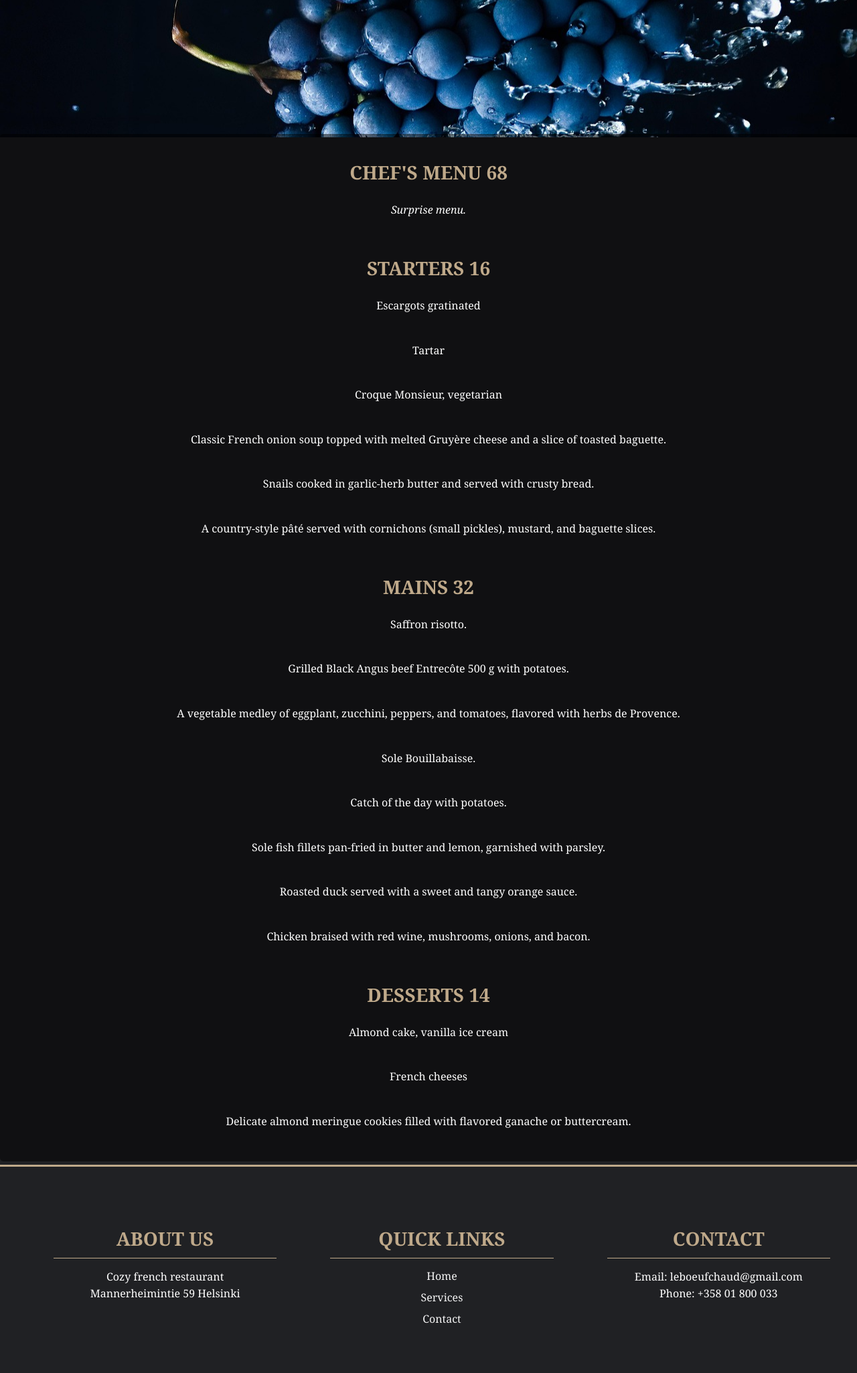
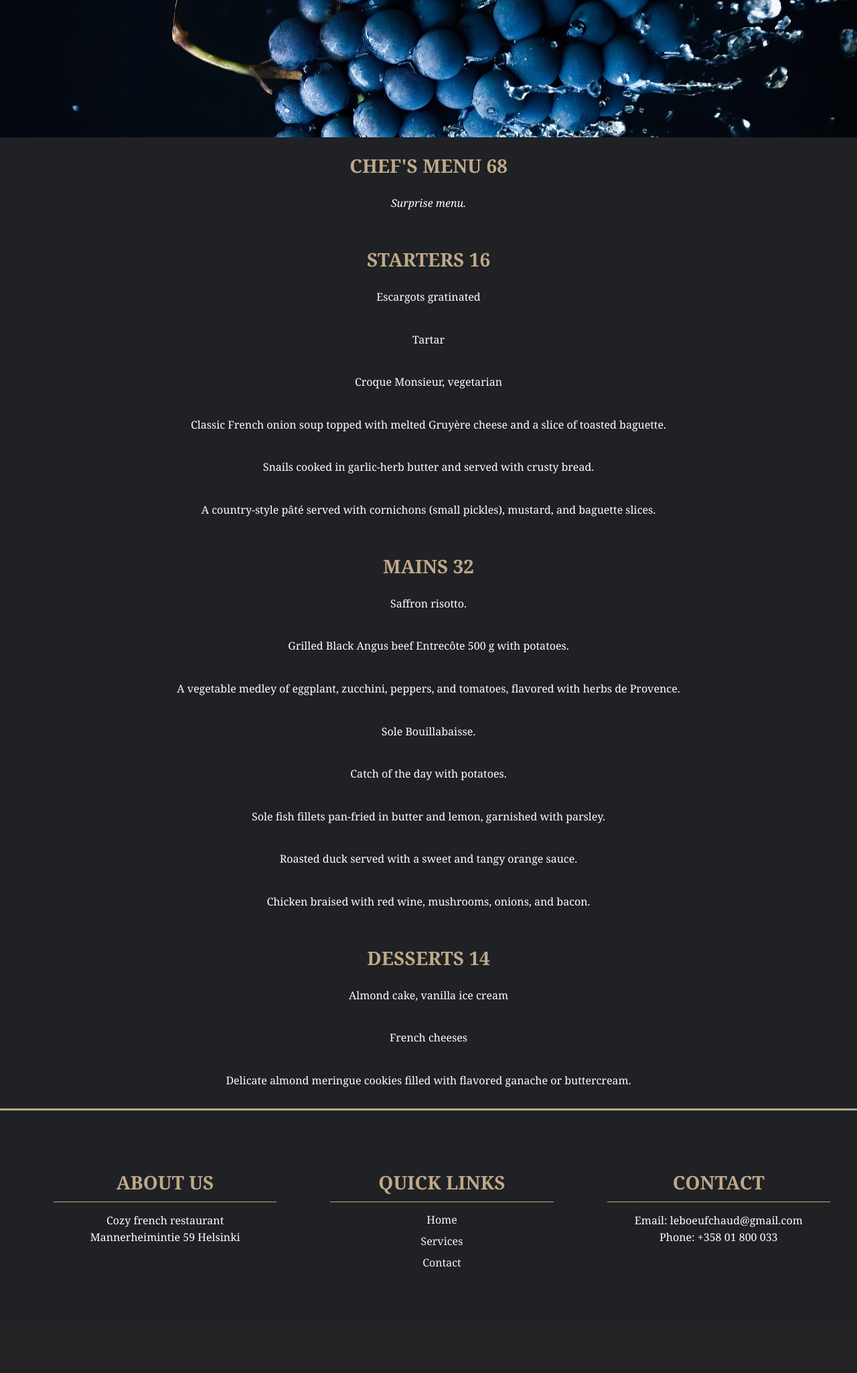
Before and after one commit to jomi112233/WebsiteProject, a PHP site: page /menu.html in a window 1280 px wide. Shown: the part 275-2325 px from the top of the page at 67% size. After the commit the page ends 2167 px from the top, so only its background shows below. Run offline with PHP 8.4, Linux system fonts and the light colour scheme.

Commit message:
muutoksia

```diff
--- a/menu.html
+++ b/menu.html
@@ -25,12 +25,12 @@
                 </nav>
             </div>
 
-            <a href="#" class="flag-link">
+            <a href="svenska.html" class="flag-link">
                 <img src="kuvat/ruotsinlippu.png" alt="Ruotsin lippu" class="flag-icon">
             </a>
         </header> <!--Header loppuu tähän-->
 
-        <div class="jotai">
+
             <div class="body">
                 <h2>
                     CHEF'S MENU 68
@@ -71,7 +71,7 @@
                     <p>Delicate almond meringue cookies filled with flavored ganache or buttercream. </p><br>
 
             </div> <!--body loppuu yähän-->
-        </div>
+
 
 
 
--- a/menuStyle.css
+++ b/menuStyle.css
@@ -29,19 +29,6 @@
 }
 
 
-.jotai {
-    position:static;
-    bottom: 10%;
-    transform: translateY(-5px);
-    padding: 15px 30px;
-    font-weight: normal;
-    bborder: 2px solid pink;
-    border-radius: 5px;
-    font-size: 18px;
-    background-color: rgba(0, 0, 0, 0.5);
-    color: white;
-}
-
 .body h2 {
     text-align: center;
     margin-bottom: 15px;
```
Also changed, not shown: index.html (+0 -10 lines).
